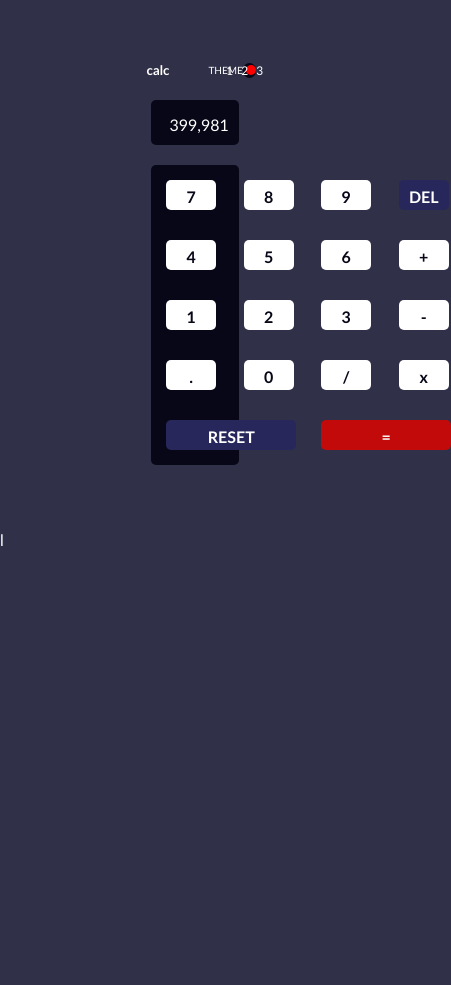
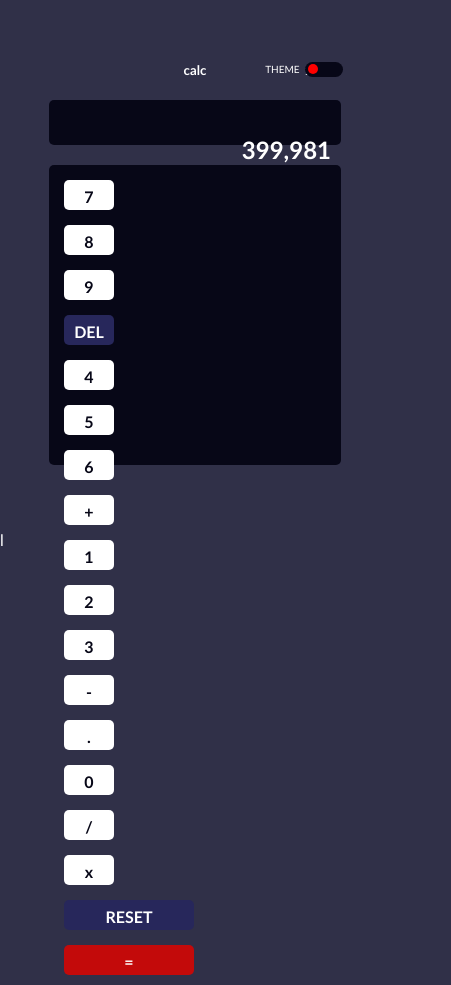
Before and after one commit to Pucheo-Gideon/CalculatorApp, a plain HTML site: page futureLabs.html in a window 390 px wide. Shown: the whole page, 451 px wide, since content can reach past the window. Before the commit the page ends 844 px from the top, so only its background shows below. Drawn offline with Linux system fonts and the light colour scheme.

Commit message:
Html and Css Calculator App

```diff
--- a/futureLabs.css
+++ b/futureLabs.css
@@ -13,25 +13,24 @@ body {
 .bigContainer {
   width: 50%;
   height: 500px;
-  /* margin: 5% 20% 5% 20%; */
   margin: auto;
   margin-top:30px ;
-  /* background-color: rgb(0, 0, 0); */
   padding: 10px;
 }
 
 .bigContainer > p {
   position: absolute;
-  left: 58%;
+  left: 62%;
   top: 6%;
   font-size: 12px;
-  word-spacing: 5px;
+  word-spacing: 4px;
 }
 
 /* style for calc and theme */
 #header {
   display: flex;
-  justify-content: space-evenly;
+  justify-content: space-between;
+  margin-left: 0;
 }
 
 #header h6 {
@@ -40,8 +39,6 @@ body {
 }
 #timer {
   display: flex;
-  /* flex-direction: column; */
-  /* border: #ffffff 2px solid; */
   width: 20%;
   align-items: center;
   justify-content: space-around;
@@ -53,6 +50,7 @@ body {
   height: 15px;
   border-radius: 10px;
   background-color: rgb(7, 7, 23);
+  margin-left: 5px;
 }
 
 /* red button stylie */
@@ -69,7 +67,7 @@ body {
 /* screen style */
 
 #screen {
-  width: 50%;
+  width:65%;
   margin: auto;
   height: 25px;
   background-color: rgb(7, 7, 23);
@@ -82,7 +80,7 @@ body {
 /* styling for items container */
 
 .itemContainer {
-  width: 50%;
+  width: 65%;
   margin: auto;
   height: 300px;
   background-color: rgb(7, 7, 23);
@@ -173,8 +171,52 @@ body {
   background-color: rgb(195, 10, 10);
   color: #ffffff;
 }
-/* @media only screen and (max-width: 700px) {
+
+
+@media (max-width: 768px){
+
   .bigContainer {
-    width: 100%;
-  }
+   width: 80%;
+}
+
+#header {
+  display: flex;
+  justify-content: space-evenly;
+}
+#timer {
+  /* display: flex;
+  width: 100%;
+  align-items: center;
+  justify-content: space-around; */
+  position: absolute;
+  left: 68%;
+}
+.itemContainer {
+  width: 100%;
+  margin: auto;
+  height: 300px;
+  background-color: rgb(7, 7, 23);
+  border-radius: 5px;
+  margin-top: 20px;}
+
+  #screen {
+  width: 100%;
+  margin: auto;}
+
+  .bigContainer > p {
+  position: absolute;
+  left: 78%;
+  top: 6%;
+  font-size: 12px;
+  word-spacing: 5px;
+}
+}
+
+/* @media only screen and (max-width: 600px){
+
+  #screen {
+  width:80%;}
+
+  .itemContainer {
+  width: 80%;}
 } */
--- a/futureLabs.html
+++ b/futureLabs.html
@@ -1,14 +1,13 @@
 <!DOCTYPE html>
 <html lang="en">
   <head>
-    <meta charset="UTF-8">
-    <meta http-equiv="X-UA-Compatible" content="IE=edge">
-    <meta name="viewport" content="width=device-width, initial-scale=1.0">
+    <meta charset="UTF-8" />
+    <meta http-equiv="X-UA-Compatible" content="IE=edge" />
+    <meta name="viewport" content="width=device-width, initial-scale=1.0" />
     <title>Calculator</title>
-    <link rel="stylesheet" href="futureLabs.css">
+    <link rel="stylesheet" href="futureLabs.css" />
   </head>
   <body>
-
     <!-- main -->
     <main class="bigContainer">
       <p>1 2 3</p>
@@ -21,9 +20,10 @@
           </div>
         </div>
       </section>
-        <section id="screen">399,981</section>
+      <section id="screen"><h2>399,981</h2></section>
 
       <section class="itemContainer">
+        <div class="holder">
           <div class="items" id="items1">7</div>
           <div class="items" id="items2">8</div>
           <div class="items" id="items3">9</div>
@@ -42,7 +42,9 @@
           <div class="items" id="items16">x</div>
           <div class="items" id="items17">RESET</div>
           <div class="items" id="items18">=</div>
+        </div>
       </section>
     </main>
   </body>
-</html>l
+</html>
+l
--- /dev/null
+++ b/futurelabs2.css
@@ -0,0 +1,174 @@
+body {
+  margin: 0;
+  padding: 0;
+  color: #ffffff;
+  font-family: Arial, Helvetica, sans-serif;
+  background-color: rgb(48, 48, 72);
+}
+
+main {
+  width: 25%;
+  margin: 100px auto;
+  /* border: #ffffff solid 2px; */
+}
+#header {
+  display: flex;
+  justify-content: space-between;
+  margin-top: 10px;
+  /* border: #ffffff solid 2px; */
+  width: 100%;
+}
+
+#header h6 {
+  font-weight: lighter;
+  font-size: 10px;
+}
+#timer {
+  display: flex;
+  align-items: center;
+  justify-content: space-around;
+}
+
+.bigContainer > p {
+  position: absolute;
+  margin-top: 5px;
+  margin-left: 21%;
+}
+/* blue button style */
+#blue-butt {
+  width: 40px;
+  height: 15px;
+  border-radius: 10px;
+  background-color: rgb(7, 7, 23);
+  margin-left: 5px;
+}
+
+/* red button stylie */
+#red-butt {
+  float: left;
+  width: 10px;
+  height: 10px;
+  border-radius: 5px;
+  background-color: red;
+  margin-top: 2.5px;
+  margin-left: 3px;
+}
+
+#screen {
+  width: 93%;
+  margin: auto;
+  height: 10px;
+  background-color: rgb(7, 7, 23);
+  /* background-color: rgb(7, 7, 23); */
+  border-radius: 5px;
+  text-align: right;
+  color: #ffffff;
+  padding: 15px;
+}
+
+#screen > h2 {
+  text-align: right;
+}
+
+.itemContainer {
+  /* margin: auto; */
+  /* height: 300px; */
+  background-color: rgb(7, 7, 23);
+  border-radius: 5px;
+  margin-top: 20px;
+  /* padding: 20px 35px 20px 35px; */
+  display: flex;
+  flex-direction: row;
+  flex-wrap: wrap;
+  width: 100%;
+  padding-left: 10px;
+}
+
+.holder {
+  /* margin: auto; */
+  /* height: 300px; */
+  background-color: rgb(7, 7, 23);
+  border-radius: 5px;
+  margin-top: 20px;
+  /* padding: 20px 35px 20px 35px; */
+  display: flex;
+  flex-direction: row;
+  flex-wrap: wrap;
+  width: 100%;
+  justify-content: center;
+  margin-left: auto;
+  margin-right: auto;
+}
+
+.items {
+  width: 20%;
+  height: 30px;
+  border-radius: 5px;
+  background-color: #ffffff;
+  margin: 15px 0px 5px 0px;
+  margin-left: 7px;
+  text-align: center;
+  color: rgb(7, 7, 23);
+  padding-top: 7px;
+  font-weight: bold;
+}
+#items4 {
+  background-color: rgb(39, 39, 91);
+  color: #ffffff;
+}
+
+#items17 {
+  width: 40%;
+  background-color: rgb(39, 39, 91);
+  color: #ffffff;
+}
+
+#items18 {
+  width: 40%;
+  background-color: rgb(195, 10, 10);
+  color: #ffffff;
+  margin-bottom: 20px;
+}
+
+
+
+@media (max-width: 768px) {
+  .itemContainer {
+    width: 50%;
+    margin: auto;
+    /* height: 300px; */
+    background-color: rgb(7, 7, 23);
+    border-radius: 5px;
+    margin-top: 20px;
+    /* padding: 20px 35px 20px 35px; */
+    display: flex;
+    flex-direction: row;
+    flex-wrap: wrap;
+  }
+
+  main {
+    width: 50%;
+  }
+  #screen {
+    width: 93%;
+    margin: auto;
+  }
+  #header {
+    display: flex;
+    justify-content: space-between;
+    margin-top: 10px;
+    /* border: #ffffff solid 2px; */
+    width: 100%;
+  }
+
+}
+
+@media (max-width:1000px) {
+.bigContainer > p {
+  /* position: absolute;
+  margin-top: 5px;
+  margin-left: 240px; */
+  float: right;
+  margin-left: 42%;
+}
+}
```
Also changed, not shown: futurelabs2.html (added, +61 -0 lines). Lines whose indentation alone changed are shown as unchanged.
